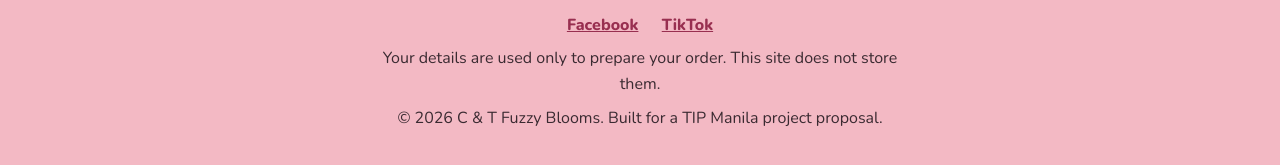
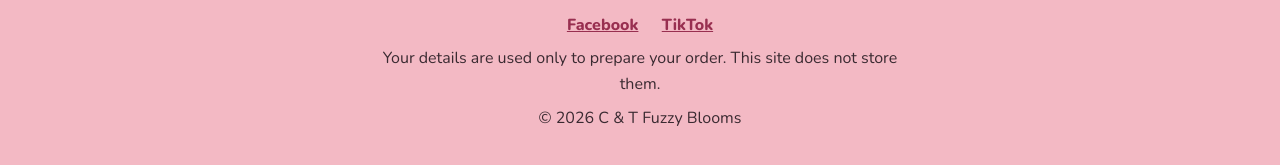
Before and after one commit to aaywej/fuzzy-blooms, a plain HTML site: page index.html in a window 1280 px wide. Shown: the part 8633-8798 px from the top of the page. Drawn offline with nearby package versions, Linux system fonts and the light colour scheme.

Commit message:
modified

```diff
--- a/index.html
+++ b/index.html
@@ -158,7 +158,7 @@
     <img src="images/logo.jpg" alt="C &amp; T Fuzzy Blooms logo" width="300" height="154" loading="lazy">
     <p><a href="https://www.facebook.com/profile.php?id=61576305416219" target="_blank" rel="noopener">Facebook</a> <a href="https://www.tiktok.com/@fuzzybloom06" target="_blank" rel="noopener">TikTok</a></p>
     <p>Your details are used only to prepare your order. This site does not store them.</p>
-    <p>© 2026 C &amp; T Fuzzy Blooms. Built for a TIP Manila project proposal.</p>
+    <p>© 2026 C &amp; T Fuzzy Blooms</p>
   </div>
 </footer>
 
```
